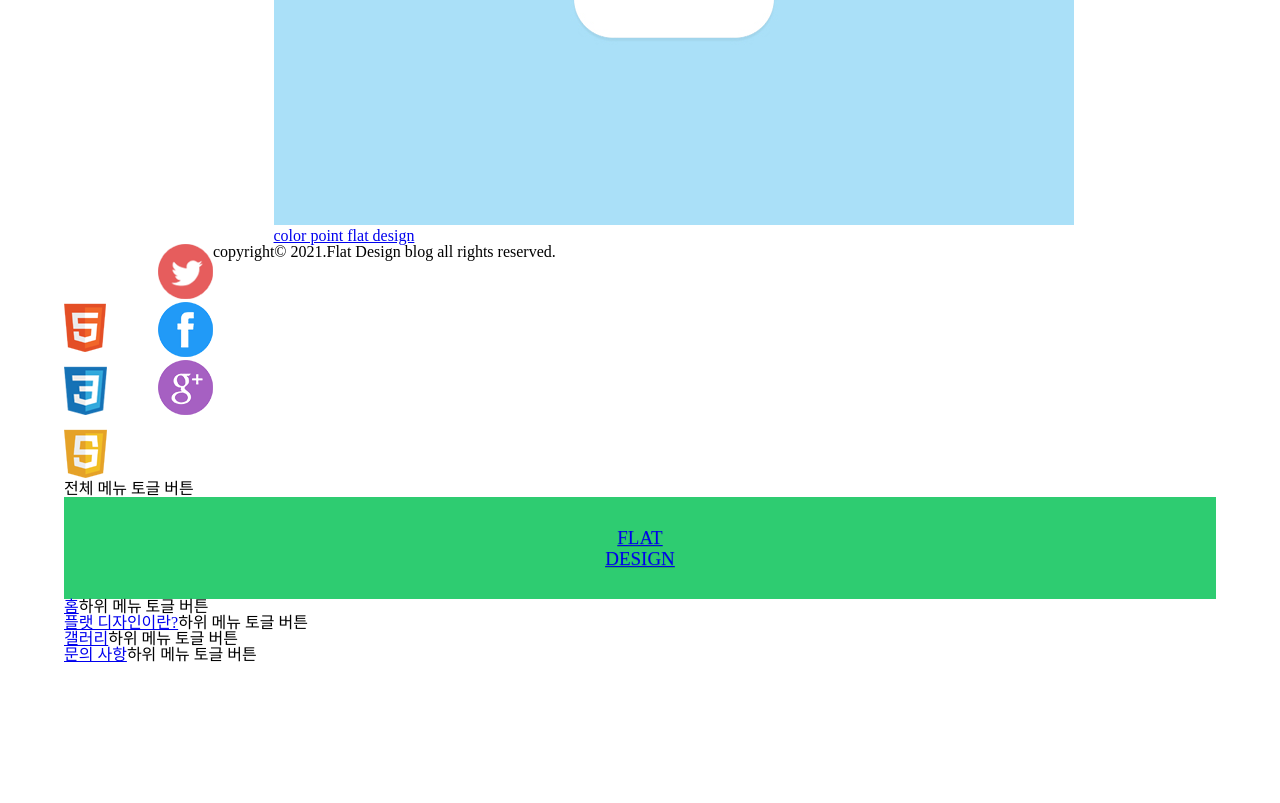
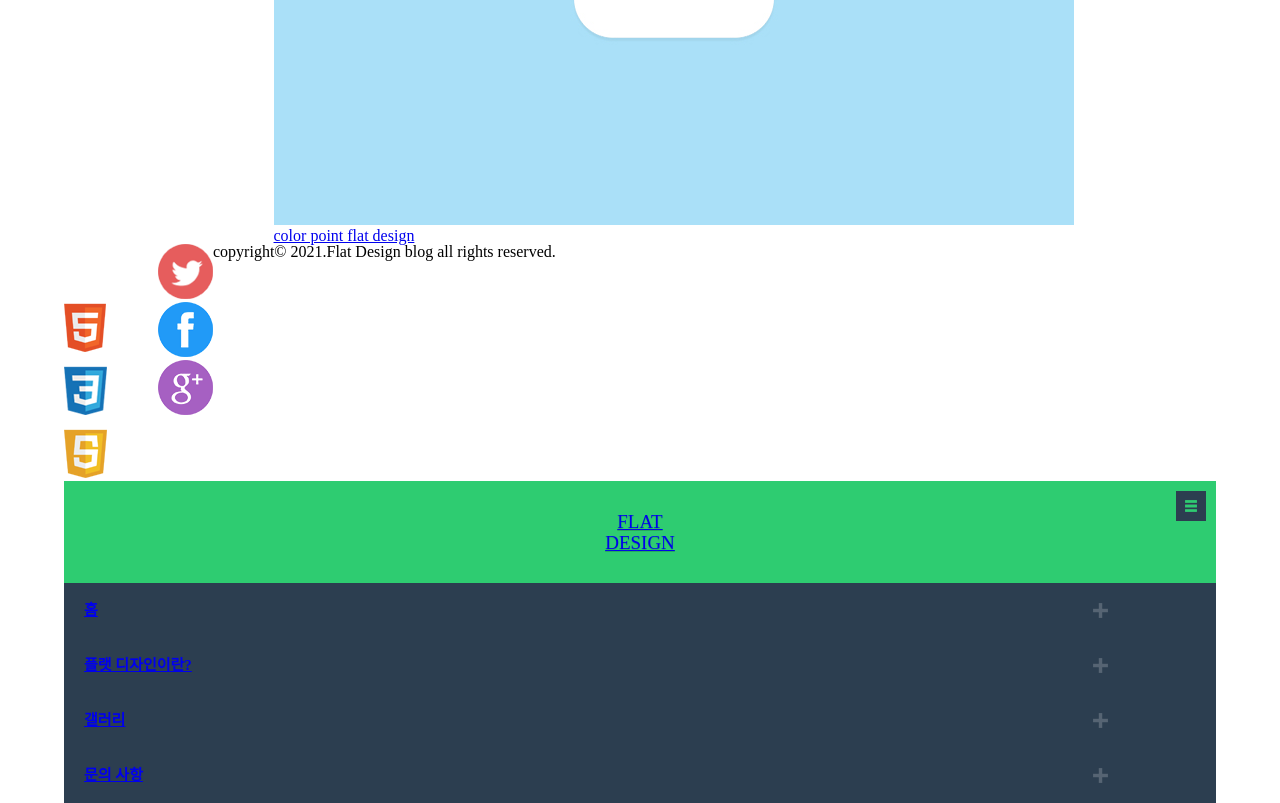
Before and after one commit to josangwoo/RWD-flat-design, a plain HTML site: page index.html in a window 1280 px wide. Shown: the part 794-1597 px from the top of the page. Before the commit the page ends 1457 px from the top, so only its background shows below. Drawn offline with nearby package versions, Linux system fonts and the light colour scheme.

Commit message:
add sub memu css

```diff
--- a/index.html
+++ b/index.html
@@ -71,6 +71,46 @@
             .nav {
                 order: 2;
                 width: 100%;
+            }
+
+            .gnb li {
+                display: flex;
+                background: #2c3e50;
+            }
+
+            .gnb li a {
+                width:80%;
+                padding: 20px 0;
+                padding: 1.250rem 0;
+                font-size: 0.938em;
+                font-size:0.938rem;
+                text-indent: 20px;
+                text-indent: 1.250rem;
+                font-weight: bold;
+                text-transform: uppercase;
+            }
+
+            .gnb li span {
+                width: 20%;
+                text-indent: -9999px;
+                background: url(images/s_images/sub_menu_toggle_btn.png) center center no-repeat;
+                cursor: pointer;
+            }
+
+            .menu_toggle_btn {
+                display: block;
+                width: 30px;
+                width: 1.875rem;
+                height: 30px;
+                height: 1.875rem;
+                position: absolute;
+                top: 10px;
+                top: 0.625rem;
+                right: 10px;
+                right: 0.625rem;
+                text-indent: -9999px;
+                background: url(images/s_images/menu_toggle_btn.png);
+                cursor: pointer;
             }
 
             @media all and (min-width: 768px) {
```
Also changed, not shown: images/s_images/menu_toggle_btn.png (added), images/s_images/sub_menu_toggle_btn.png (added).
